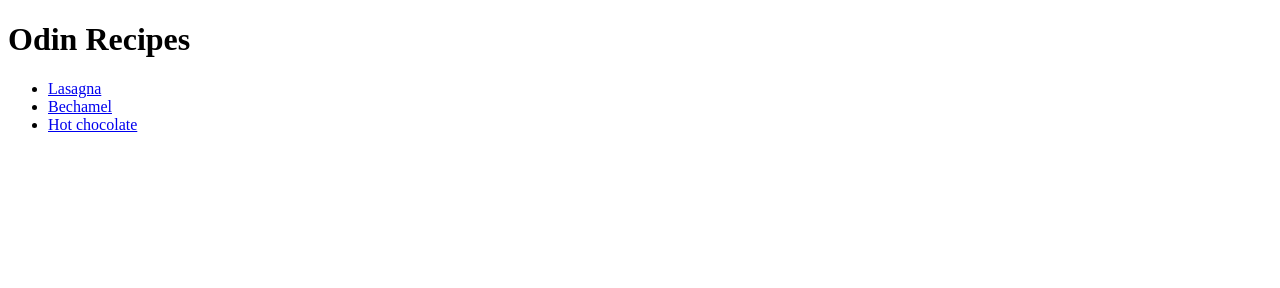
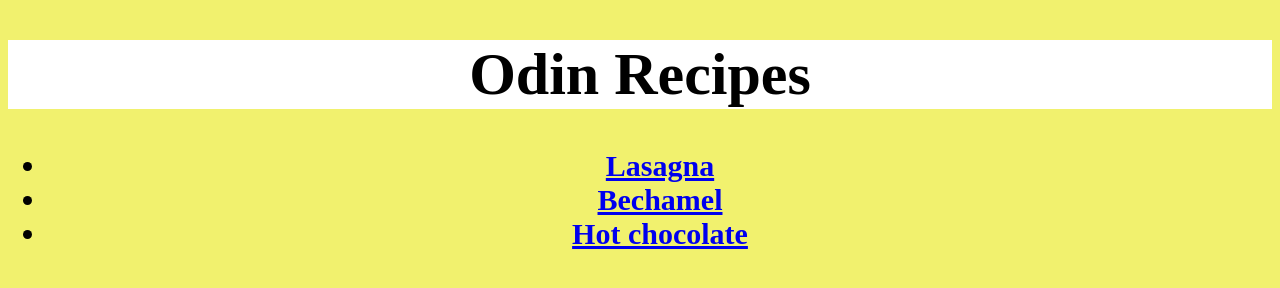
Before and after one commit to roxa005/odin-recipes, a plain HTML site: page index.html in a window 1280 px wide. Drawn offline with Linux system fonts and the light colour scheme.

Commit message:
fix: add images file, ./ to index and style.css

```diff
--- a/index.html
+++ b/index.html
@@ -3,13 +3,15 @@
     <head>
         <meta charset="UTF-8">
         <title>Odin Recipes</title>
+        <link rel="stylesheet" href="style.css" />    <!-- forgot / -->
     </head>
     <body>
         <h1>Odin Recipes</h1>
         <ul>
-            <li><a href="recipes/lasagna.html">Lasagna</a></li>
-            <li><a href="recipes/bechamel.html">Bechamel</a></li>
-            <li><a href="recipes/hot-chocolate.html">Hot chocolate</a></li>
+            <!-- forgot to include ./ and add file with only images -->
+            <li><a href="./recipes/lasagna.html">Lasagna</a></li>
+            <li><a href="./recipes/bechamel.html">Bechamel</a></li>
+            <li><a href="./recipes/hot-chocolate.html">Hot chocolate</a></li>
         </ul>
     </body>
 </html>
--- /dev/null
+++ b/style.css
@@ -0,0 +1,15 @@
+body {
+    background-color: rgb(241, 241, 110);
+    font-weight: bold;
+    text-align: center;
+    font-size: 30px;
+    font-family: 'Times New Roman', Times, serif;
+}
+
+h1 {
+    background-color: white;
+}
+
+
+
+/* add class if I want to include the other pages */
```
Also changed, not shown: recipes/bechamel.html (+1 -1 lines), recipes/hot-chocolate.html (+1 -1 lines), recipes/lasagna.html (+1 -1 lines), images/bechamel.jpg (renamed from recipes/bechamel.jpg), images/hot-chocolate.jpg (renamed from recipes/hot-chocolate.jpg), images/lasagna.jpg (renamed from recipes/lasagna.jpg).
